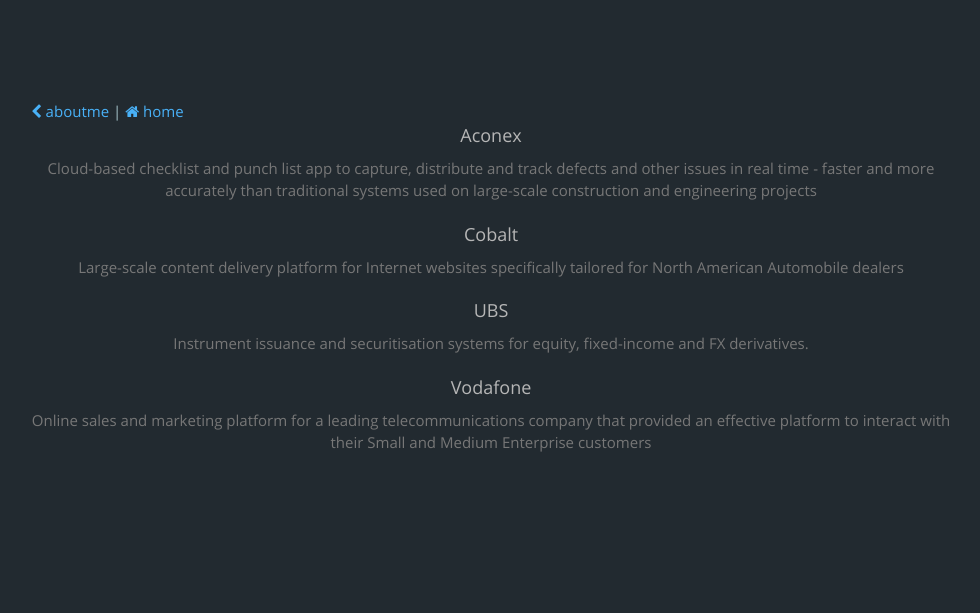
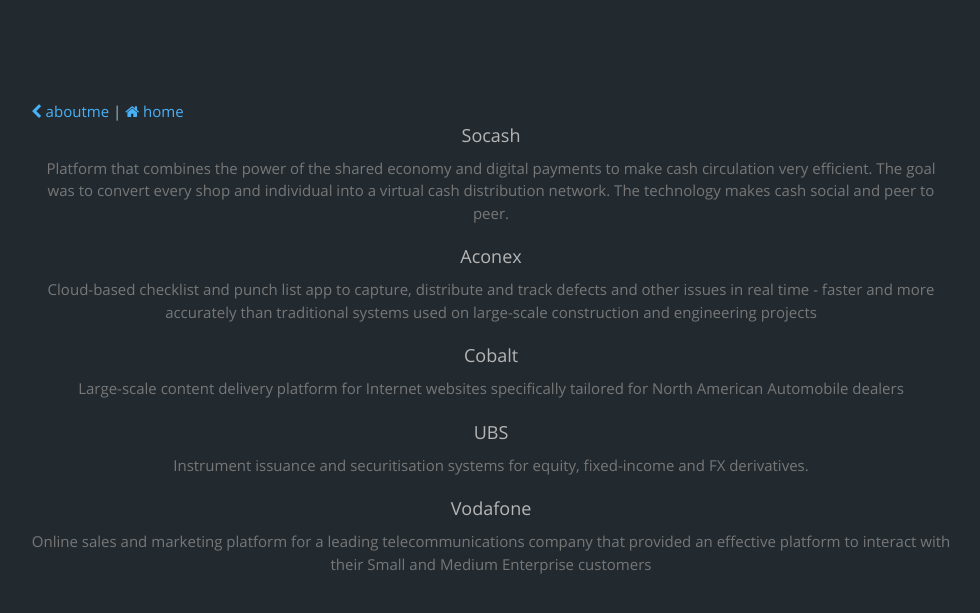
Before and after one commit to rajivrnair/rajivrnair.github.io, a Jekyll site: the page built from projects.html, in a window 1280 px wide. Shown: the top 613 px of the page, without its empty margins (149-1129 px from the left). Built offline with Jekyll 4.4.1, drawn with Linux system fonts in a browser that asks for light colours; nearby versions of some CDN libraries; comment, search, counter and statistics services are not loaded.

Commit message:
Update projects

```diff
--- a/projects.html
+++ b/projects.html
@@ -7,6 +7,8 @@ layout: projects
 <a href="{{ '/' | prepend: site.baseurl | replace: '//', '/' }}"><i class="fa fa-home"></i> home</a>
 <br/>
 <div class="text-center">
+  <h3>Socash</h3>
+    <p class="text-muted">Platform that combines the power of the shared economy and digital payments to make cash circulation very efficient. The goal was to convert every shop and individual into a virtual cash distribution network. The technology makes cash social and peer to peer.</p>
   <h3>Aconex</h3>
     <p class="text-muted">Cloud-based checklist and punch list app to capture, distribute and track defects and other issues in real time - faster and more accurately than traditional systems used on large-scale construction and engineering projects</p>
   <h3>Cobalt</h3>
```
